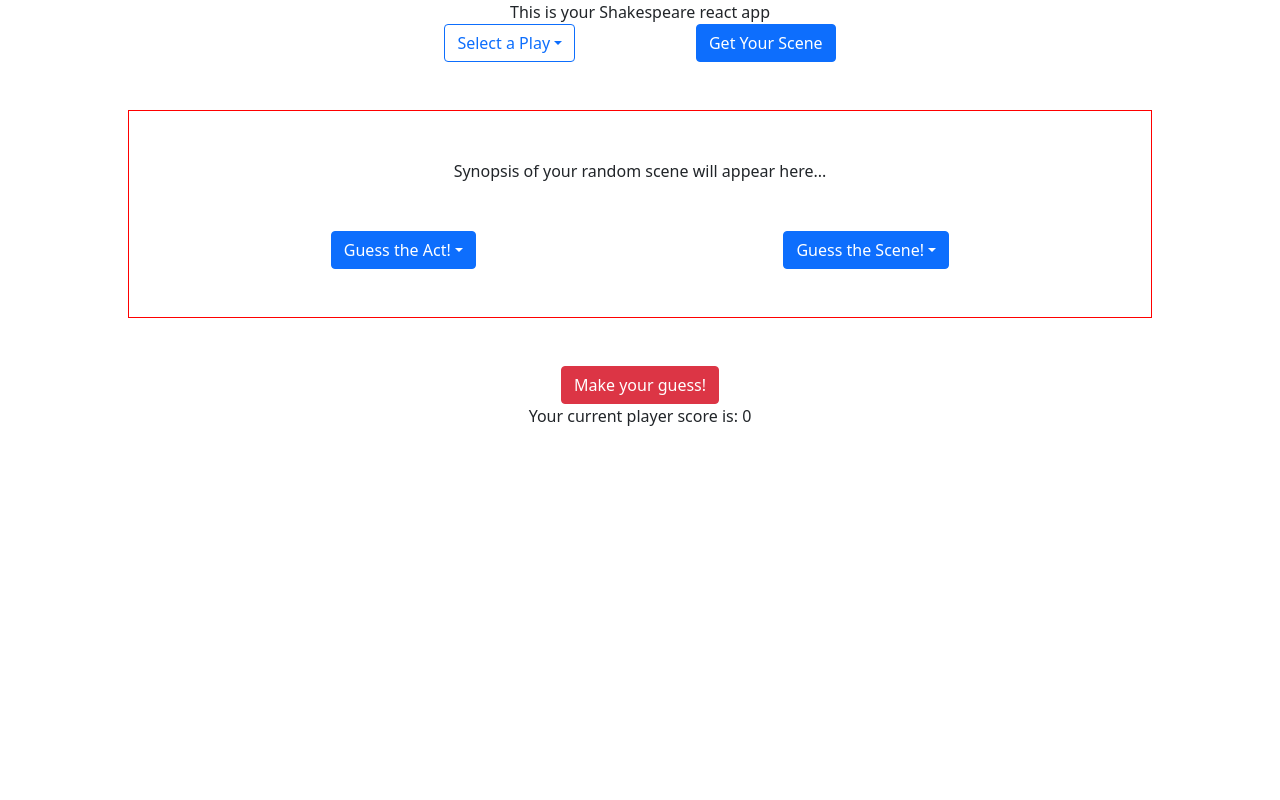
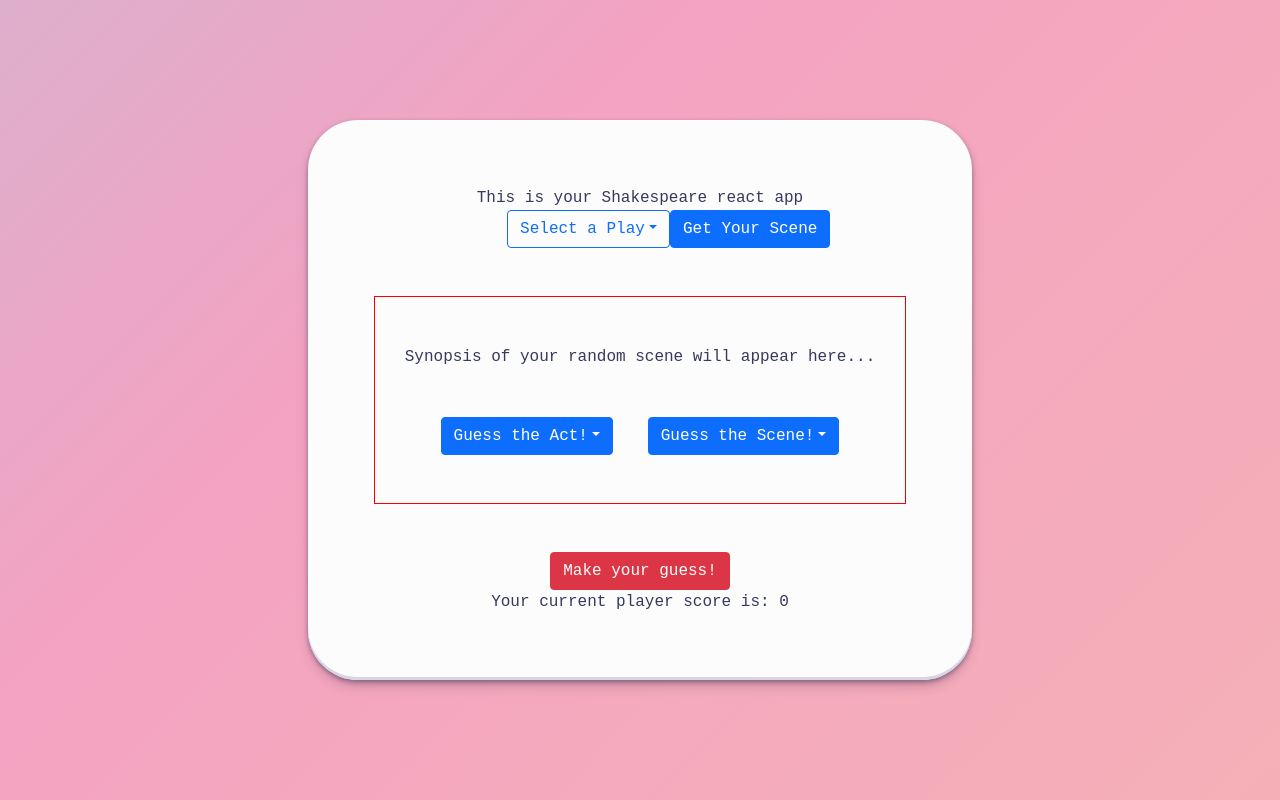
Before and after one commit to mitchg1983/react-shakes, a React (Create React App) app: page / in a window 1280 px wide. Built offline with nearby package versions, Linux system fonts and the light colour scheme.

Commit message:
Add background and styling.

```diff
--- a/src/App.css
+++ b/src/App.css
@@ -1,22 +1,18 @@
 .App {
+  height: 100vh;
+  width: 100vw;
   display: flex;
-  flex-direction: column;
   align-items: center;
-
+  justify-content: center;
 }
 
 .game-area {
   border: 1px solid red;
-  width: 80vw;
+  width: 80%;
   height: auto;
   display: flex;
   flex-direction: column;
   justify-content: space-around;
-
-}
-
-.drop-butt {
-  position: relative;
 
 }
 
@@ -33,12 +29,61 @@
 .bot-buttons {
   display: flex;
   justify-content: space-around;
-  width:80vw;
+  width: 80%;
 }
 
 .top-buttons {
   display: flex;
-  width:40vw;
+  width:40%;
   justify-content: space-around;
 
 }
+
+/* .board {
+    border: 1px solid green;
+    width: 70vw;
+    display: flex;
+    flex-direction: column;
+    align-items: center;
+    background-color: rgba(128, 128, 128, 0.7);
+    border-radius: 50px;
+    box-shadow: rgba(0, 0, 0, 0.25) 0px 54px 55px, rgba(0, 0, 0, 0.12) 0px -12px 30px, rgba(0, 0, 0, 0.12) 0px 4px 6px, rgba(0, 0, 0, 0.17) 0px 12px 13px, rgba(0, 0, 0, 0.09) 0px -3px 5px;
+
+  } */
+
+body {
+	background: linear-gradient(-45deg, #ee765279, #e73c7e79, #23a5d579, #23d5ab79);
+	background-size: 400% 400%;
+	animation: gradient 15s ease infinite;
+	height: 100vh;
+}
+
+@keyframes gradient {
+	0% {
+		background-position: 0% 50%;
+	}
+	50% {
+		background-position: 100% 50%;
+	}
+	100% {
+		background-position: 0% 50%;
+	}
+}
+
+
+
+.board {
+  align-items: center;
+  appearance: none;
+  background-color: #FCFCFD;
+  border-radius: 50px;
+  box-shadow: rgba(45, 35, 66, 0.4) 0 2px 4px,rgba(45, 35, 66, 0.3) 0 7px 13px -3px,#D6D6E7 0 -3px 0 inset;
+  box-sizing: border-box;
+  color: #36395A;
+  display: flex;
+  flex-direction: column;
+  font-family: "JetBrains Mono",monospace;
+  height: 70vh;
+  justify-content: center;
+  white-space: nowrap;
+}
--- a/src/App.js
+++ b/src/App.js
@@ -135,7 +135,9 @@ export class App extends Component {
   render() {
     return (
       <div className="App">
-        This is your Shakespeare react app
+        <div className="board m-5">
+                  This is your Shakespeare react app
+
         <div className="top-buttons">
           <DropdownButton
             variant="outline-primary"
@@ -234,6 +236,7 @@ export class App extends Component {
         <div className="score-block">
           Your current player score is: {this.state.playerScore}
         </div>
+        </div>
       </div>
     );
   }
```
